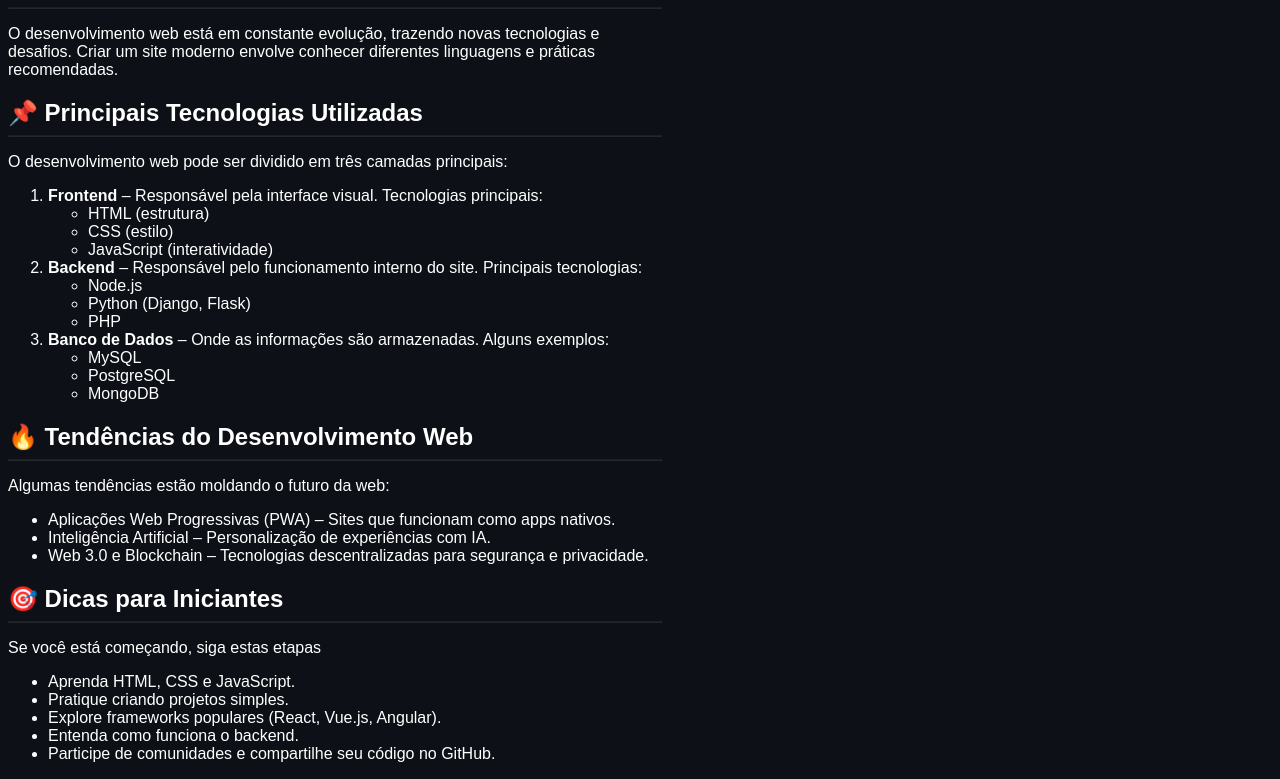
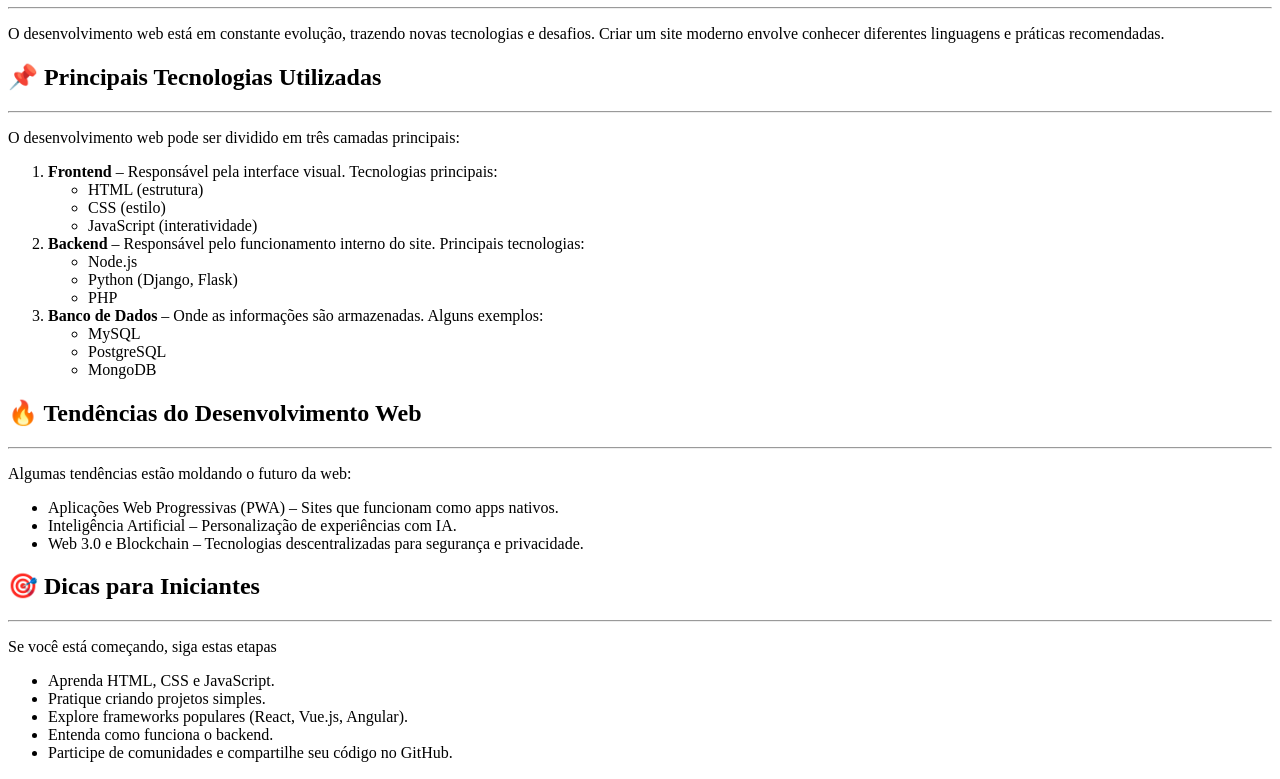
Before and after one commit to HeartLoyalty/Meus-projetos, a plain HTML site: page index.html in a window 1280 px wide. Shown: the part 74-853 px from the top of the page. Drawn offline with Linux system fonts and the light colour scheme.

Commit message:
index.html

```diff
--- a/index.html
+++ b/index.html
@@ -4,36 +4,6 @@
          <title>Futuro do desenvolvimento web</title>
         <meta name="description" content="O futuro do desenvolvimento web">
     </head>
-    <style>
-        * {
-         font-family: Arial, Helvetica, sans-serif;
-         color: white;
-         max-width: 670px;
-          }
-
-        body {
-        background-color: #0D1117;
-          }
-
-     .liPTU {
-         margin-bottom: 10px;
-           }
-
-     #hrFooter {
-         height: 4px;
-        background-color: #3D444D;
-        border: none;
-        }
-
-        h2 {
-         margin-bottom: 0;
-          }
-
-        hr {
-            height: 0%;
-            opacity: 0.1;
-           }
-    </style>
     <body>
         <header>
             <h1>🚀 O Futuro do Desenvolvimento Web</h1><hr>
@@ -41,26 +11,21 @@
         </header>
         <main>
             <section>
-
-
                     <h2>📌 Principais Tecnologias Utilizadas </h2><hr>
                     <p>O desenvolvimento web pode ser dividido em três camadas principais:</p>
                     <ol>
                          <li><strong>Frontend</strong> – Responsável pela interface visual. Tecnologias principais:</li>
-
                              <ul>
                                 <li>HTML (estrutura)</li>
                                 <li>CSS (estilo)</li>
                                 <li>JavaScript (interatividade)</li>
                              </ul>
-
                          <li><strong>Backend</strong> – Responsável pelo funcionamento interno do site. Principais tecnologias:</li>
                             <ul>
                                 <li>Node.js</li>
                                 <li>Python (Django, Flask)</li>
                                 <li>PHP</li>
                             </ul>
-
                          <li><strong>Banco de Dados</strong> – Onde as informações são armazenadas. Alguns exemplos:</li>
                              <ul>
                                 <li>MySQL</li>
@@ -78,7 +43,6 @@
             </section>
             <section>
                     <h2>🎯 Dicas para Iniciantes</h2><hr>
-
                     <p>Se você está começando, siga estas etapas</p>
                     <ul>
                         <li>Aprenda HTML, CSS e JavaScript.</li>
@@ -90,5 +54,4 @@
             </section>
         </main>
     </body>
-
 </html>
```
Lines whose indentation alone changed are shown as unchanged.
